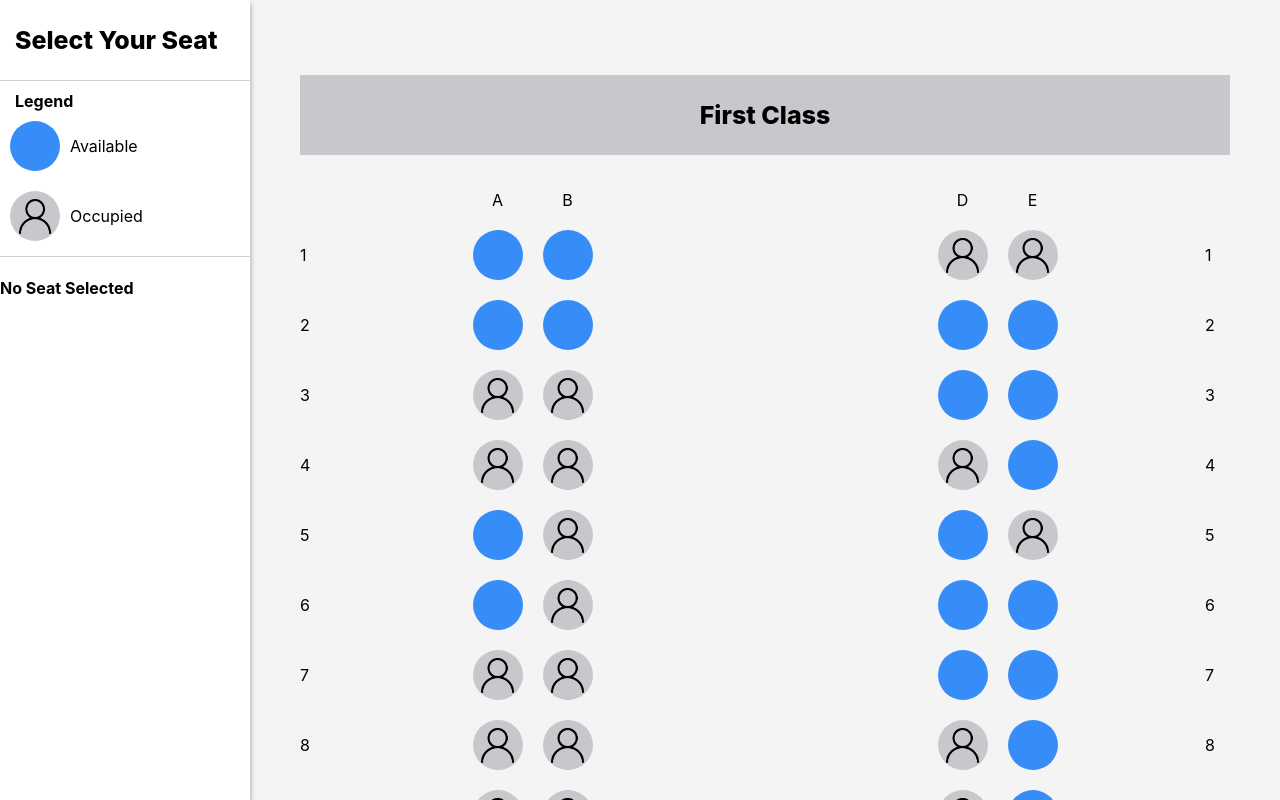
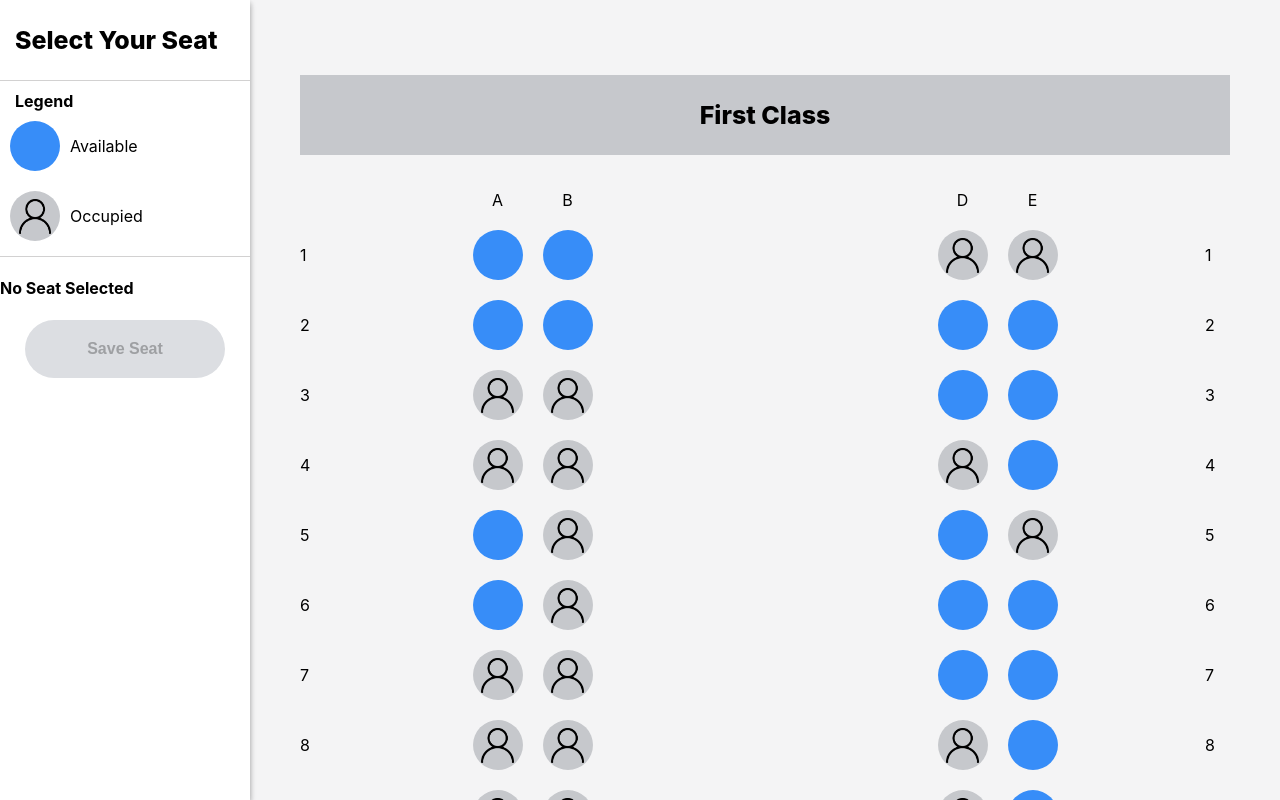
Before and after one commit to nbond211/lola_seats, a React (Create React App) app: page / in a window 1280 px wide. Built offline with nearby package versions, Linux system fonts and the light colour scheme.

Commit message:
creates and styles "Save Seat" button

```diff
--- a/src/components/SideBar/SideBar.css
+++ b/src/components/SideBar/SideBar.css
@@ -13,3 +13,26 @@
     font-weight: 800;
     margin-left: 15px;
 }
+
+.saveButton {
+    font-size: 16px;
+    font-weight: 600;
+    padding: 20px;
+    border-radius: 50px;
+    border: none;
+    width: 200px;
+    margin: 0 auto;
+}
+
+.enabledButton {
+     background-color: var(--selected-seat-color);
+ }
+
+.enabledButton:hover {
+    cursor: pointer;
+    background-color: var(--button-hover-color);
+}
+
+.disabledButton {
+    background-color: var(--button-disabled-color);
+}
--- a/src/components/SideBar/index.js
+++ b/src/components/SideBar/index.js
@@ -32,6 +32,12 @@ class SideBar extends Component {
         <h3 className="sideBarTitle">Select Your Seat</h3>
         <Legend/>
         {selectedSeatSection}
+        <button
+          className={`saveButton ${selectedSeat ? "enabledButton" : "disabledButton"}`}
+          type="button"
+          disabled={!selectedSeat}>
+          Save Seat
+        </button>
       </div>
     );
   }
--- a/src/index.css
+++ b/src/index.css
@@ -15,6 +15,8 @@ body {
     --seat-map-background-color: #F4F4F5;
     --sidebar-background-color: #fff;
     --sidebar-border-color: #d2d1d1;
+    --button-hover-color: #cb9f41;
+    --button-disabled-color: #dcdee2;
 
     --available-seat-color: #378DF8;
     --occupied-seat-color: #C6C8CC;
```
